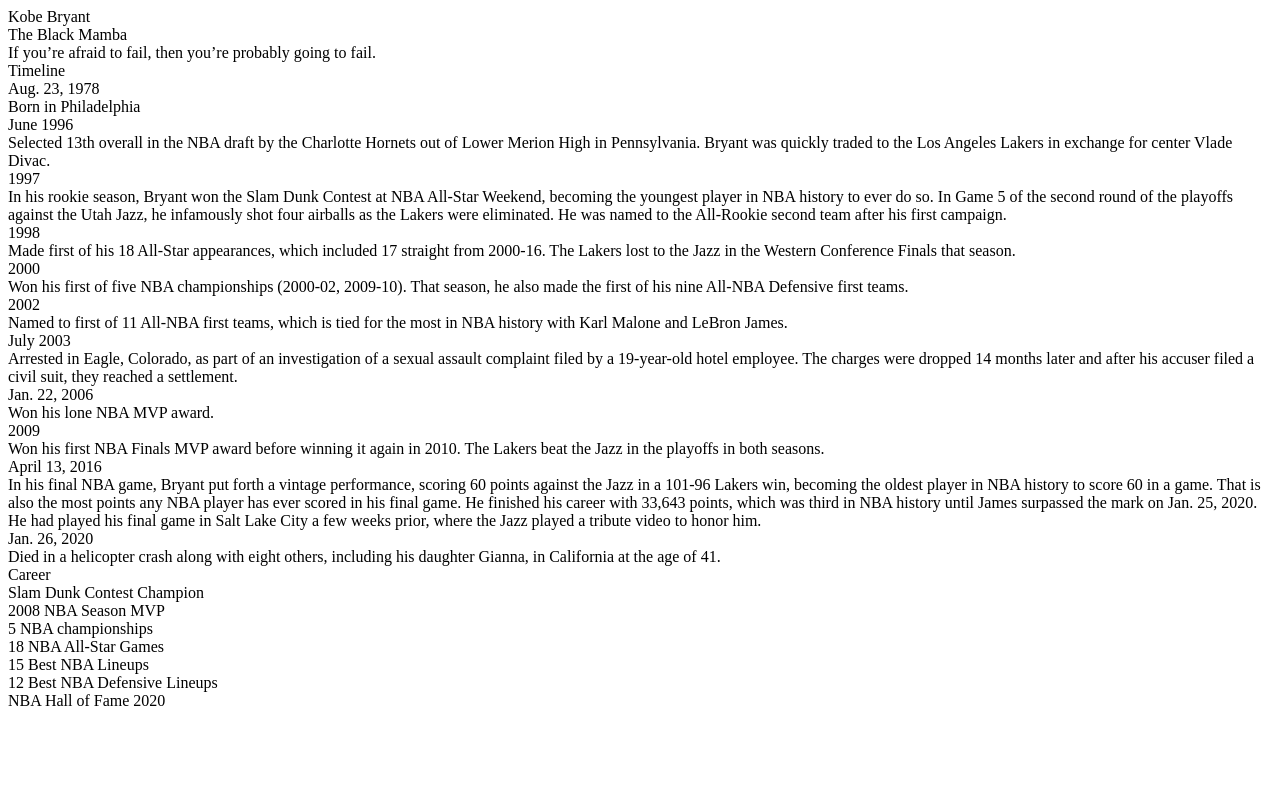
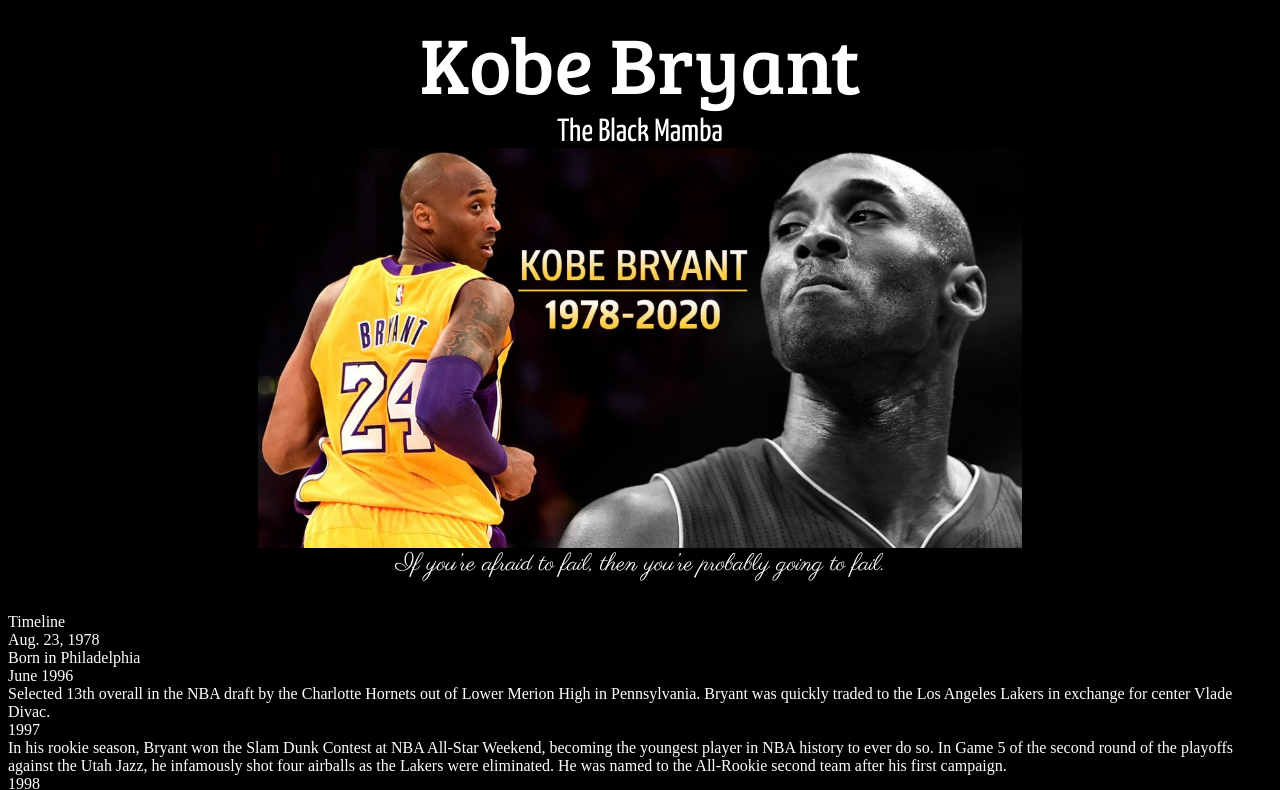
Before and after one commit to HuiChihWang/WebBeginnerProject, a plain HTML site: page beginner_project/tribute_page/index.html in a window 1280 px wide. Shown: the top 790 px of the page. Drawn offline with Linux system fonts and the light colour scheme.

Commit message:
add image and css

```diff
--- a/beginner_project/tribute_page/index.html
+++ b/beginner_project/tribute_page/index.html
@@ -3,13 +3,20 @@
   <head>
     <meta charset="UTF-8" />
     <meta name="viewport" content="width=device-width, initial-scale=1.0" />
+    <link rel="stylesheet" href="style.css" />
     <title>Kobe Bryant</title>
   </head>
   <body>
-    <div>Kobe Bryant</div>
-    <div>The Black Mamba</div>
-    <div></div>
-    <div>If you’re afraid to fail, then you’re probably going to fail.</div>
+
+    <div class="mainHeader">
+      <div class="title">Kobe Bryant</div>
+      <div class="subTitle">The Black Mamba</div>
+      <div class="banner"></div>
+      <div class="slogan">
+        If you’re afraid to fail, then you’re probably going to fail.
+      </div>
+    </div>
+
     <div>
       <div>Timeline</div>
       <div>Aug. 23, 1978</div>
--- a/beginner_project/tribute_page/style.css
+++ b/beginner_project/tribute_page/style.css
@@ -0,0 +1,39 @@
+@import url('https://fonts.googleapis.com/css2?family=Bree+Serif&family=Dancing+Script:wght@600&family=Parisienne&family=Yanone+Kaffeesatz&display=swap');
+body {
+    background: black;
+    color: white;
+}
+
+.mainHeader {
+    margin-bottom: 2rem;
+}
+.banner {
+    background-image: url('images/kobe.jpg');
+    background-size: contain;
+    background-repeat: no-repeat;
+    background-position: center;
+    width: 70%;
+    height: 25rem;
+    margin: 0 auto;
+
+}
+
+.title {
+    font-family: 'Bree Serif', serif;
+    font-size: 5rem;
+    text-align: center;
+    margin: 0 auto;
+}
+
+.subTitle {
+    font-family: 'Yanone Kaffeesatz', sans-serif;
+    font-size: 2rem;
+    text-align: center;
+    margin: 0 auto;
+}
+
+.slogan {
+    font-family: 'Parisienne', cursive;
+    font-size: 1.5rem;
+    text-align: center;
+}
```
Also changed, not shown: beginner_project/tribute_page/images/kobe.jpg (added).
